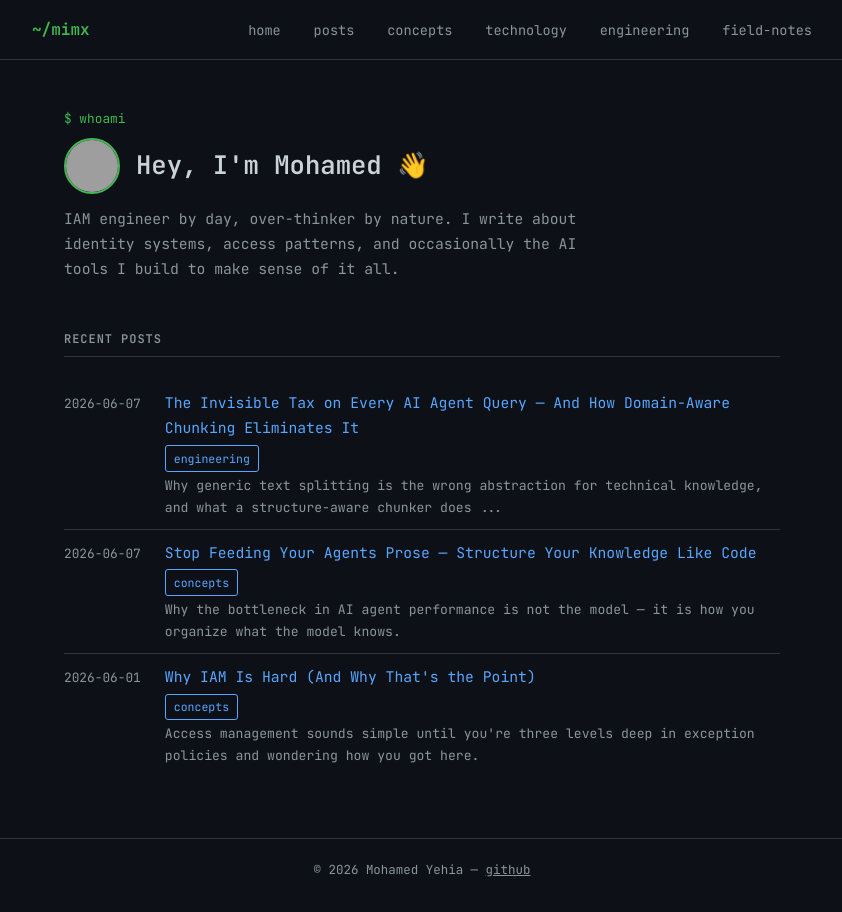
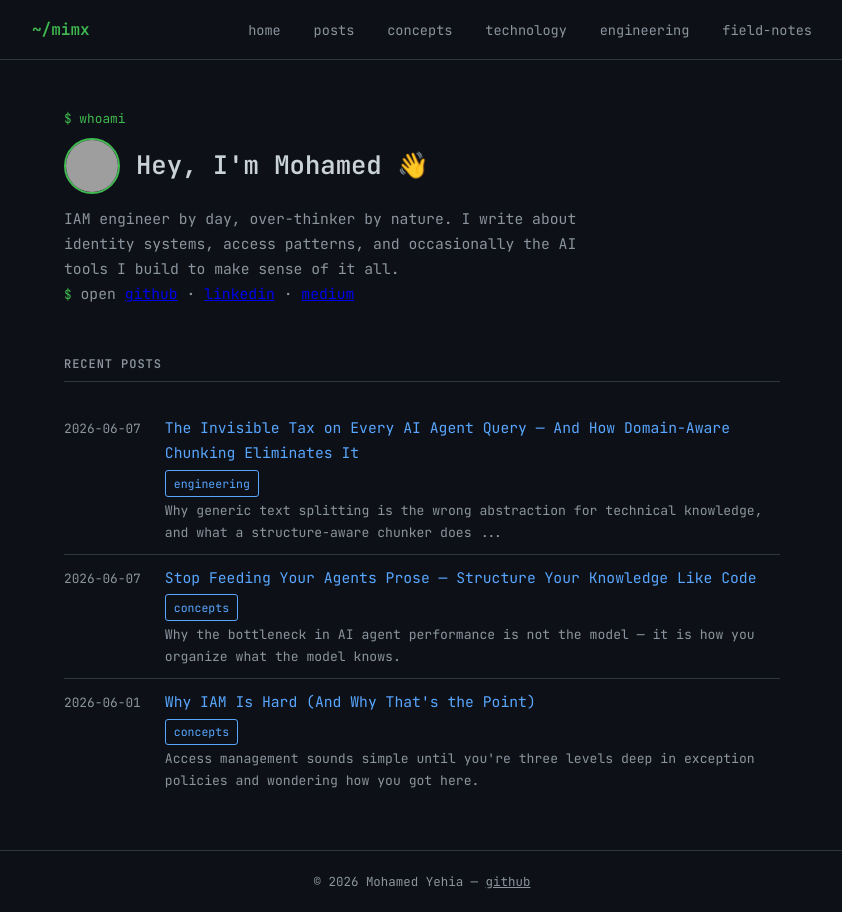
Before and after one commit to mimx/mimx.github.io, a Jekyll site: the page built from index.md, in a window 1280 px wide. Shown: the whole page, without its empty margins (218-1060 px from the left). Built offline with Jekyll 4.4.1, drawn with Linux system fonts in a browser that asks for light colours; grey boxes are pictures that could not be loaded.

Commit message:
feat: add social links in shell style

```diff
--- a/index.md
+++ b/index.md
@@ -8,7 +8,14 @@ title: Home
     <img src="https://avatars.githubusercontent.com/u/23063606?v=4" alt="Mohamed Yehia" class="avatar">
     <h1>Hey, I'm Mohamed 👋</h1>
   </div>
-  <p>IAM engineer by day, over-thinker by nature. I write about identity systems, access patterns, and occasionally the AI tools I build to make sense of it all.</p>
+  <p>IAM engineer by day, over-thinker by nature. I write about identity systems, access patterns, and occasionally the AI tools I build to make sense of it all.
+
+<p class="links">
+  <span class="prompt">$</span> open
+  <a href="https://github.com/mimx" target="_blank" rel="noopener">github</a> ·
+  <a href="https://www.linkedin.com/in/mimx/" target="_blank" rel="noopener">linkedin</a> ·
+  <a href="https://medium.com/@mimx" target="_blank" rel="noopener">medium</a>
+</p></p>
 </section>
 
 <h2 class="section-title">recent posts</h2>
```
